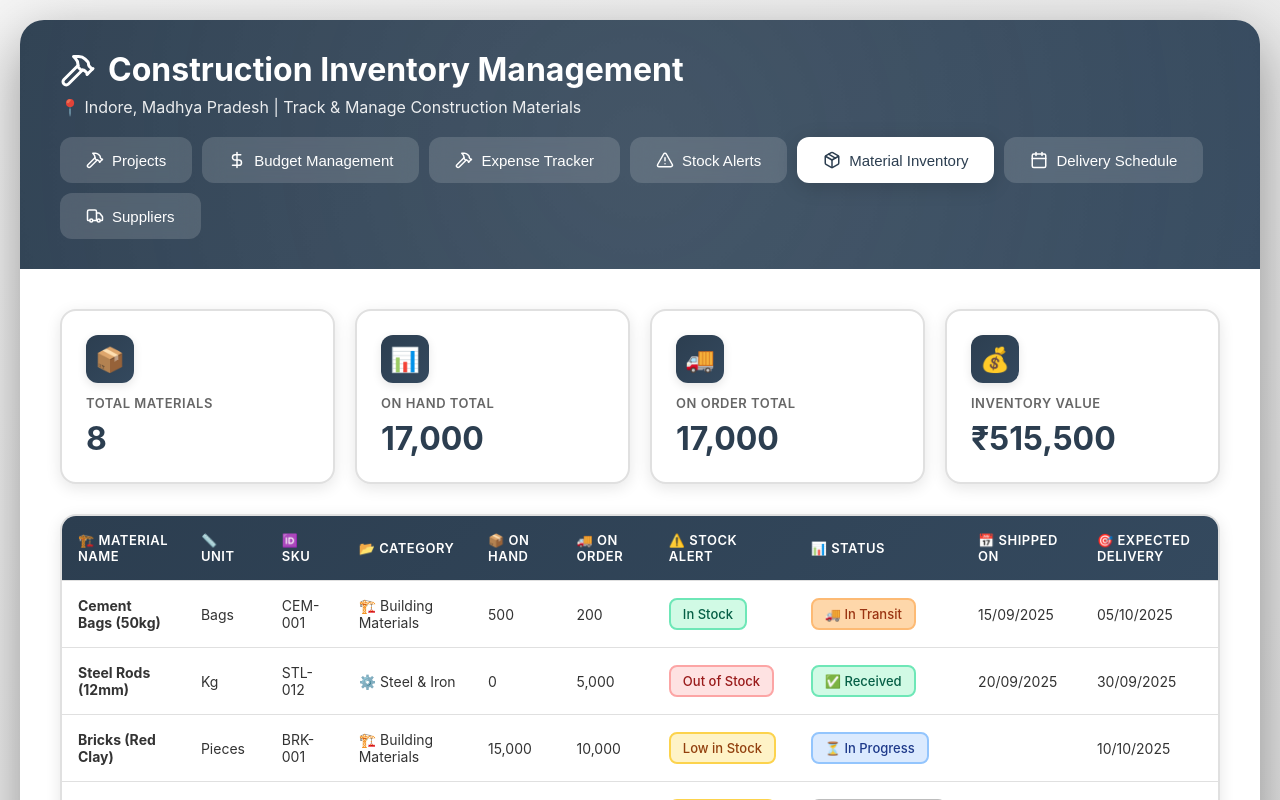
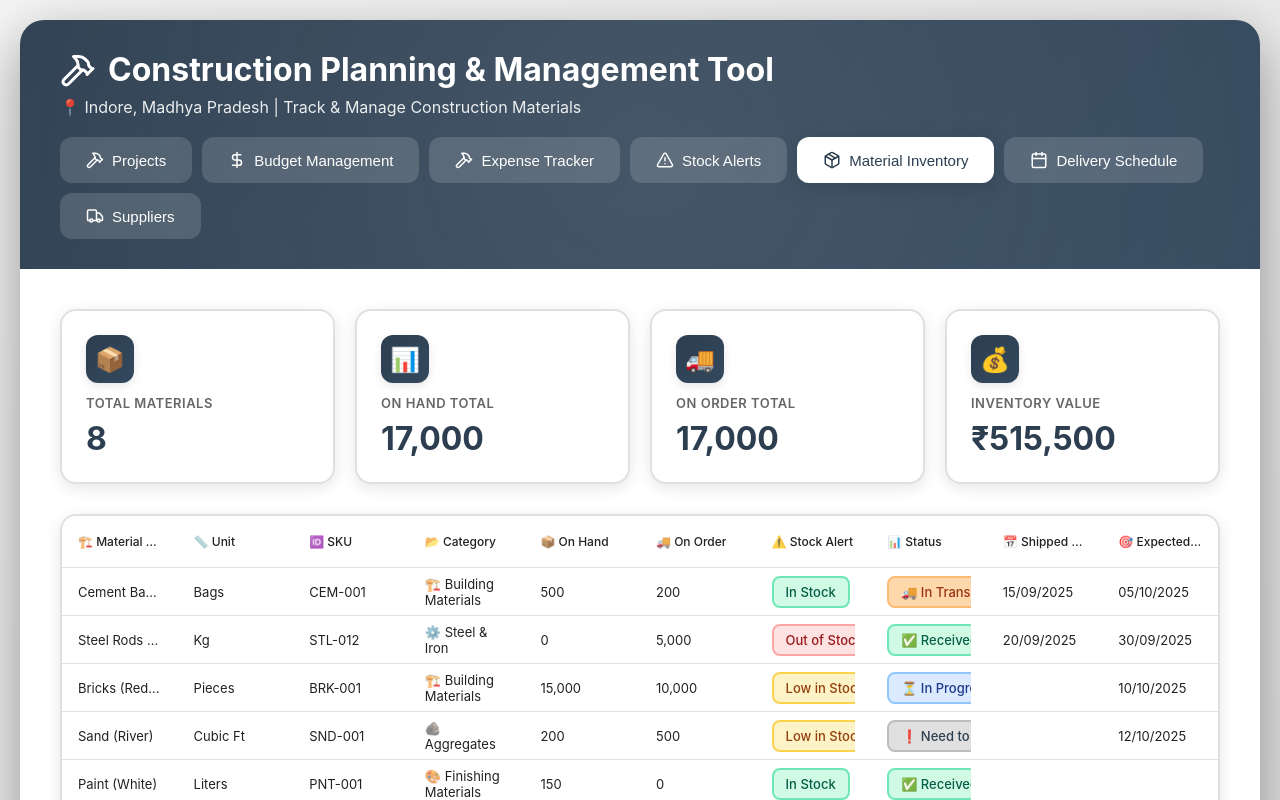
Before and after one commit to prakhart07/inventory-management, a React (Create React App) app: page /inventory in a window 1280 px wide. Both pictures are taken after a click on the button "Material Inventory". Shown: the top 800 px of the page. Built offline with nearby package versions, Linux system fonts and the light colour scheme.

Commit message:
task 1-2

```diff
--- a/src/Components/Inventory.js
+++ b/src/Components/Inventory.js
@@ -12,6 +12,7 @@ import SuppliersPage from './Supplier';
 import ProjectsPage from './Project';
 import ExpenseTracker from './ExpenseTracker';
 import BudgetManagement from './Budget'; // <-- Added
+import DataTable from 'react-data-table-component';
 
 function InventoryTracke() {
     const [activeTab, setActiveTab] = useState('projects');
@@ -82,6 +83,66 @@ function InventoryTracke() {
         }
     };
 
+
+    const columns = [
+	{
+		name: '🏗️ Material Name',
+		selector: row => row.material,
+	},
+    {
+		name: '📏 Unit',
+		selector: row => row.unit,
+	},
+    {
+		name: '🆔 SKU',
+		selector: row => row.sku,
+	},
+    {
+		name: '📂 Category',
+		cell: row => {row.catagory = getCategoryIcon(row.category) + ' ' + row.category; return row.catagory},
+	},
+    {
+		name: '📦 On Hand',
+		selector: row => {row.onHand = row.onHand.toLocaleString(); return row.onHand},
+	},
+    {
+		name: '🚚 On Order',
+		selector: row => {row.onOrder = row.onOrder.toLocaleString(); return row.onOrder},
+	},
+    {
+		name: '⚠️ Stock Alert',
+		selector: row => <span className={`status-badge ${getStockAlertColor(row.stockAlert)}`}>{row.stockAlert}</span>,
+	},
+    {
+		name: '📊 Status',
+		selector: row => <span className={`status-badge ${getStatusColor(row.status)}`}>{getStatusIcon(row.status)} {row.status}</span>,
+	},
+    {
+		name: '📅 Shipped On',
+		selector: row => row.shippedOn,
+	},
+    {
+		name: '🎯 Expected Delivery',
+		selector: row => row.expectedDelivery,
+	},
+    // {
+    //   name: 'Complete',
+    //   cell: row => <button className='btn btn-success' onClick={() => edit(row.task)}>Done</button>
+    // },
+    // {
+    //     name: 'Transfer',
+    //     cell: row => <button className='btn btn-warning' onClick={() => edit(row.task)}>Transfer</button>
+    //   },
+    //   {
+    //     name: 'Action delete',
+    //     cell: row => {
+    //       return <button className='btn btn-danger'  onClick={() => deleteTask(row.task)}>Delete</button>
+    //     }
+    //   },
+];
+
+
+
     const totalOnHand = inventory.reduce((sum, item) => sum + item.onHand, 0);
     const totalOnOrder = inventory.reduce((sum, item) => sum + item.onOrder, 0);
     const totalInventoryCost = inventory.reduce((sum, item) => sum + (item.onHand * item.pricePerUnit), 0);
@@ -93,7 +154,7 @@ function InventoryTracke() {
                     <div className="header-content">
                         <h1>
                             <Hammer size={36} />
-                            Construction Inventory Management
+                            Construction Planning & Management Tool
                         </h1>
                         <p className="header-subtitle">📍 Indore, Madhya Pradesh | Track & Manage Construction Materials</p>
                         <div className="tabs">
@@ -161,38 +222,9 @@ function InventoryTracke() {
                             </div>
 
                             <div className="table-container">
-                                <table>
-                                    <thead>
-                                        <tr>
-                                            <th>🏗️ Material Name</th>
-                                            <th>📏 Unit</th>
-                                            <th>🆔 SKU</th>
-                                            <th>📂 Category</th>
-                                            <th>📦 On Hand</th>
-                                            <th>🚚 On Order</th>
-                                            <th>⚠️ Stock Alert</th>
-                                            <th>📊 Status</th>
-                                            <th>📅 Shipped On</th>
-                                            <th>🎯 Expected Delivery</th>
-                                        </tr>
-                                    </thead>
-                                    <tbody>
-                                        {inventory.map((item) => (
-                                            <tr key={item.id}>
-                                                <td><strong>{item.material}</strong></td>
-                                                <td>{item.unit}</td>
-                                                <td>{item.sku}</td>
-                                                <td>{getCategoryIcon(item.category)} {item.category}</td>
-                                                <td>{item.onHand.toLocaleString()}</td>
-                                                <td>{item.onOrder.toLocaleString()}</td>
-                                                <td><span className={`status-badge ${getStockAlertColor(item.stockAlert)}`}>{item.stockAlert}</span></td>
-                                                <td><span className={`status-badge ${getStatusColor(item.status)}`}>{getStatusIcon(item.status)} {item.status}</span></td>
-                                                <td>{item.shippedOn}</td>
-                                                <td>{item.expectedDelivery}</td>
-                                            </tr>
-                                        ))}
-                                    </tbody>
-                                </table>
+                                <DataTable
+                                    columns={columns}
+                                    data={inventory}/>  {/* Dependency - npm i react-data-table-component */}
                             </div>
 
                             {/* ===== Todo / Action Items ===== */}
```
Also changed, not shown: src/Assets/CSS/budget.css (line endings or trailing spaces).
